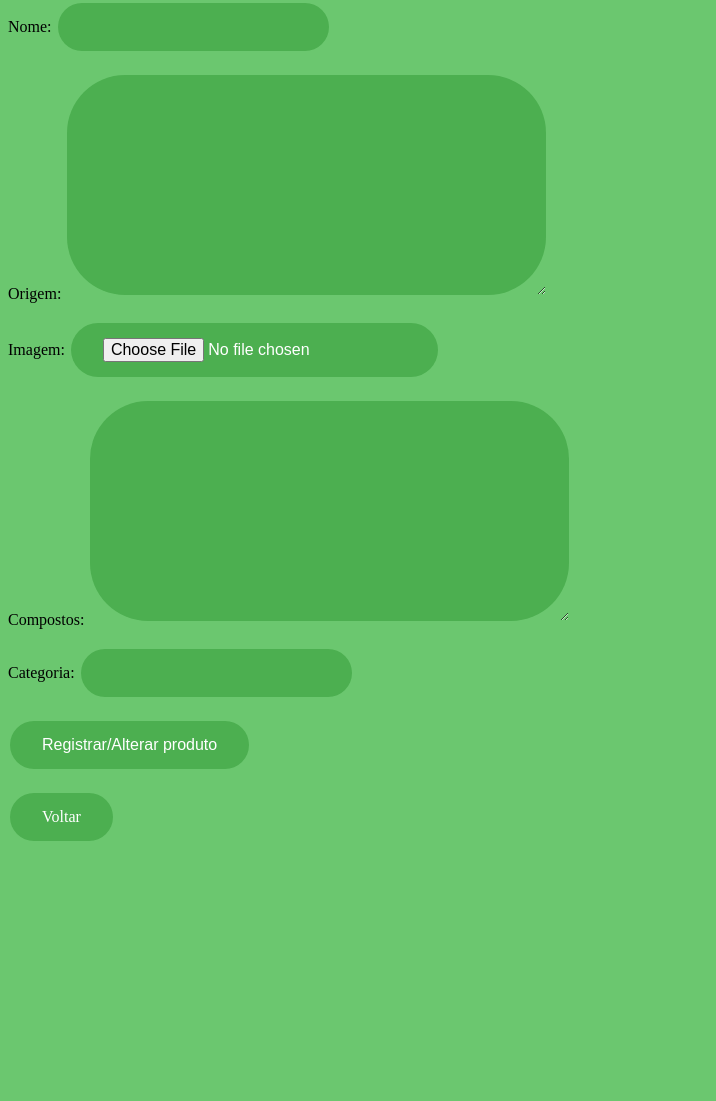
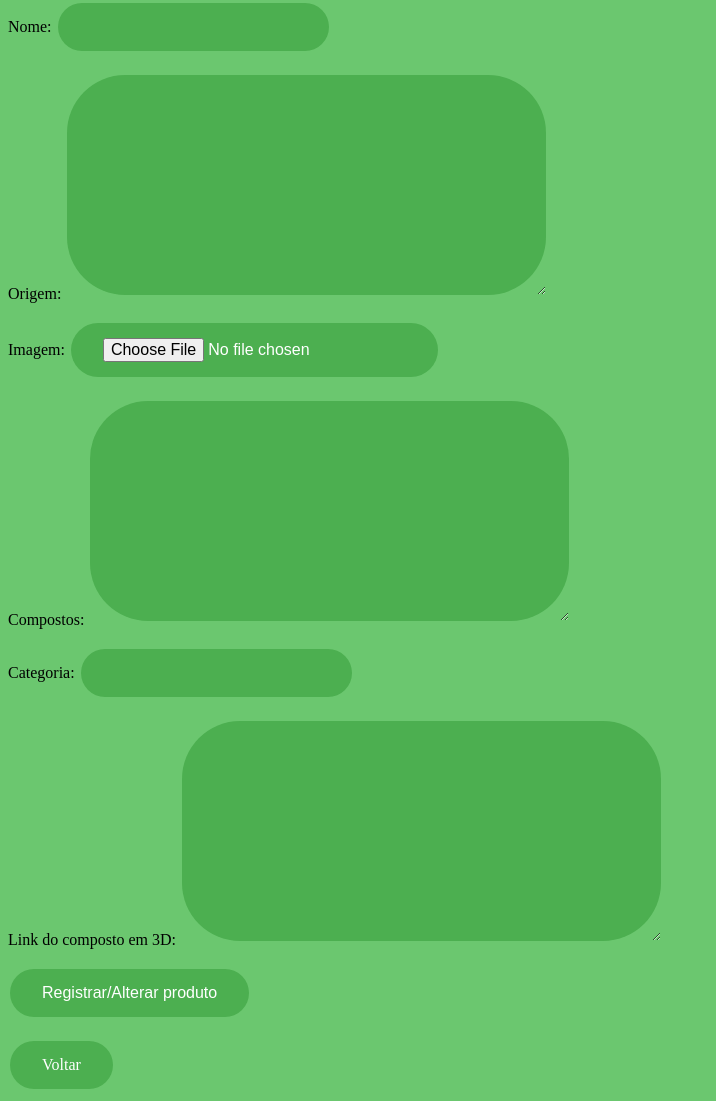
Before and after one commit to MoonRoku/Chimique, a Django app: page /registrar_produto/ in a window 1280 px wide. Shown: the part 67-1168 px from the top of the page, without its empty margins (0-716 px from the left). Before the commit the page ends 908 px from the top, so only its background shows below. Run offline with Django 5.2, Linux system fonts and the light colour scheme.

Commit message:
adicionando modelo 3D

```diff
--- a/app/forms.py
+++ b/app/forms.py
@@ -4,7 +4,7 @@ from .models import Produto
 class ProdutoForm(forms.ModelForm):
     class Meta:
         model = Produto
-        fields = ['nome', 'origem', 'imagem', 'compostos', 'categoria']
+        fields = ['nome', 'origem', 'imagem', 'compostos', 'categoria', 'link']
 
     def __init__(self, *args, **kwargs):
         super(ProdutoForm, self).__init__(*args, **kwargs)
@@ -13,6 +13,7 @@ class ProdutoForm(forms.ModelForm):
         self.fields['imagem'].widget.attrs.update({'class': 'texto'})
         self.fields['compostos'].widget.attrs.update({'class': 'texto'})
         self.fields['categoria'].widget.attrs.update({'class': 'texto'})
+        self.fields['link'].widget.attrs.update({'class': 'texto'})
 
 class MixCompostosForm(forms.Form):
     composto1 = forms.CharField(
--- a/app/models.py
+++ b/app/models.py
@@ -6,6 +6,7 @@ class Produto(models.Model):
     imagem = models.ImageField(upload_to='app/static/imagens', blank=True)
     compostos = models.TextField()
     categoria = models.CharField(max_length=100)
+    link = models.TextField(verbose_name='link do composto em 3D', null=True)
     class Meta:
         verbose_name_plural = "Produtos"
     def __str__(self):
--- a/app/templates/resultado_pesquisa.html
+++ b/app/templates/resultado_pesquisa.html
@@ -23,6 +23,8 @@
                 <li>{{ produto.compostos }}</li>
                 <br>
                 <li>{{ produto.categoria }}</li>
+                <br>
+                <li><iframe style="width: 500px; height: 300px;" frameborder="0" src="{{ produto.link }}"></iframe></li>
                 <hr>
                 <hr>
             {% empty %}
--- a/app/views.py
+++ b/app/views.py
@@ -24,6 +24,8 @@ def python_to_javascript(data):
                 js_code += f', "campo2": "{value}"'
             elif i == 5:
                 js_code += f', "campo3": "{value}"'
+            elif i == 6:
+                js_code += f', "campo4": "{value}"'
 
         js_code += "},\n" if(j < len(data)-1) else "}\n"
 
@@ -105,7 +107,8 @@ def misturar_compostos(request):
         if form.is_valid():
             composto1 = form.cleaned_data['composto1']
 
-            sysprompt = f'Você é um especialista em química // Você responde segundo a IUPAC'
+            sysprompt = f'Você é um especialista em química'
+            sysprompt = f'Você responde segundo a IUPAC'
             prompt = f"Qual a mistura dos compostos: {composto1}"
 
             try:
```
Also changed, not shown: app/migrations/0007_produto_link.py (added).
